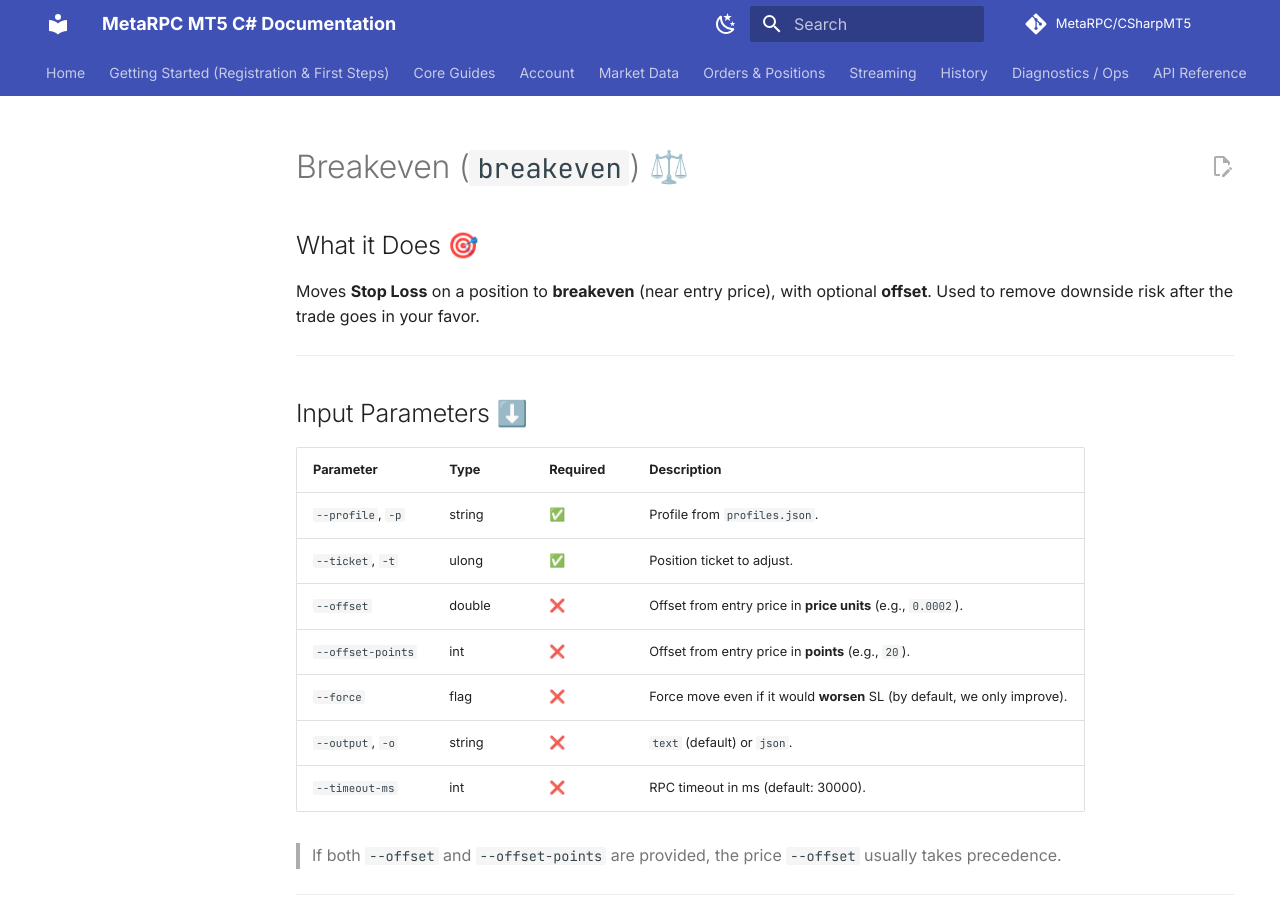
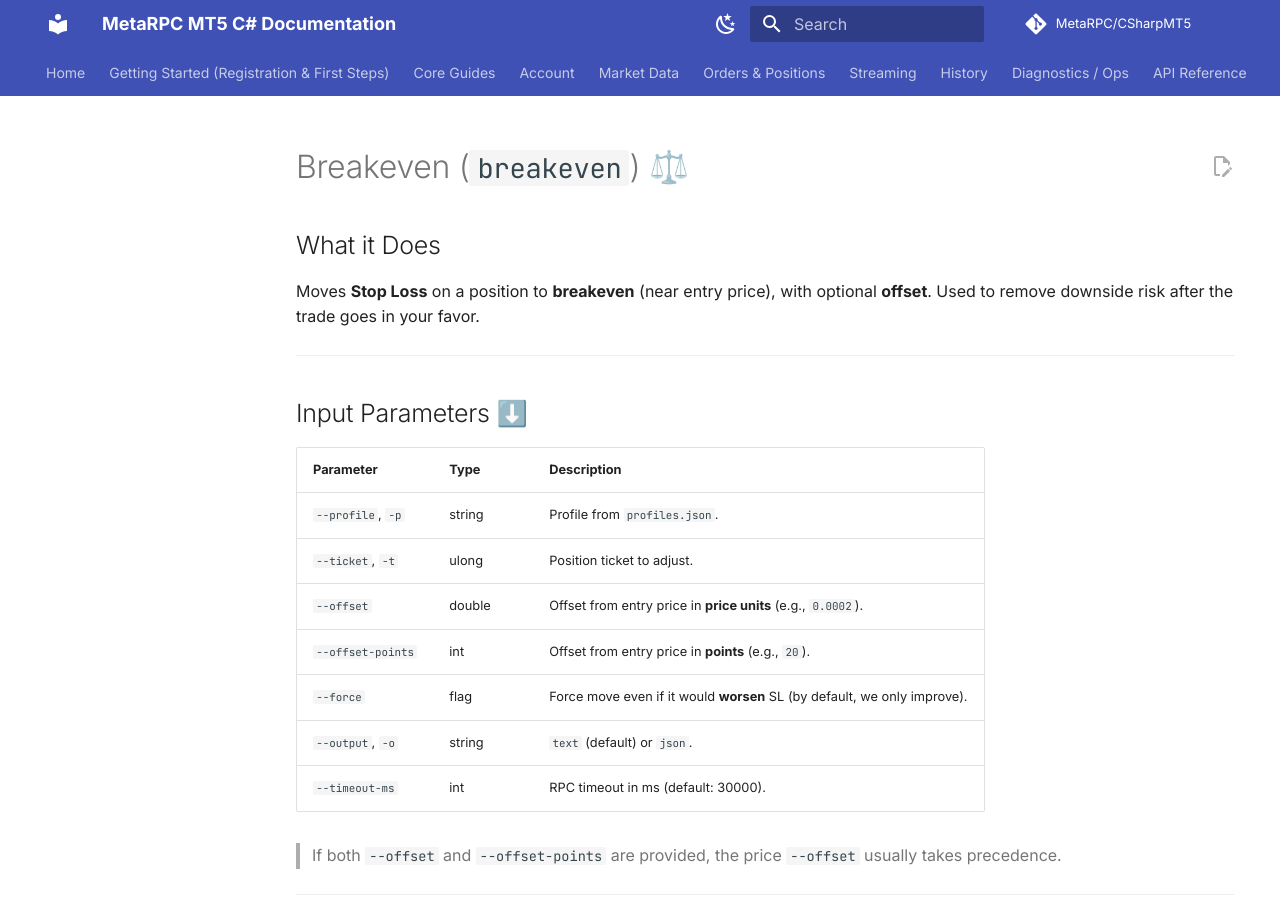
Before and after one commit to MetaRPC/CSharpMT5, an MkDocs documentation site: the page built from docs/Orders_Positions/Breakeven.md, in a window 1280 px wide and 900 px high. Built offline with MkDocs 1.6.1 and Material for MkDocs 9.7.7, drawn with Linux system fonts in a browser that asks for light colours; comment, search, counter and statistics services are not loaded.

Commit message:
Update Breakeven.md

```diff
--- a/docs/Orders_Positions/Breakeven.md
+++ b/docs/Orders_Positions/Breakeven.md
@@ -1,6 +1,6 @@
 # Breakeven (`breakeven`) ⚖️
 
-## What it Does 🎯
+## What it Does
 
 Moves **Stop Loss** on a position to **breakeven** (near entry price), with optional **offset**.
 Used to remove downside risk after the trade goes in your favor.
@@ -9,15 +9,15 @@ Used to remove downside risk after the trade goes in your favor.
 
 ## Input Parameters ⬇️
 
-| Parameter         | Type   | Required | Description                                                              |
-| ----------------- | ------ | -------- | ------------------------------------------------------------------------ |
-| `--profile`, `-p` | string | ✅        | Profile from `profiles.json`.                                            |
-| `--ticket`, `-t`  | ulong  | ✅        | Position ticket to adjust.                                               |
-| `--offset`        | double | ❌        | Offset from entry price in **price units** (e.g., `0.0002`).             |
-| `--offset-points` | int    | ❌        | Offset from entry price in **points** (e.g., `20`).                      |
-| `--force`         | flag   | ❌        | Force move even if it would **worsen** SL (by default, we only improve). |
-| `--output`, `-o`  | string | ❌        | `text` (default) or `json`.                                              |
-| `--timeout-ms`    | int    | ❌        | RPC timeout in ms (default: 30000).                                      |
+| Parameter         | Type   | Description                                                              |
+| ----------------- | ------ | ------------------------------------------------------------------------ |
+| `--profile`, `-p` | string | Profile from `profiles.json`.                                            |
+| `--ticket`, `-t`  | ulong  | Position ticket to adjust.                                               |
+| `--offset`        | double | Offset from entry price in **price units** (e.g., `0.0002`).             |
+| `--offset-points` | int    | Offset from entry price in **points** (e.g., `20`).                      |
+| `--force`         | flag   | Force move even if it would **worsen** SL (by default, we only improve). |
+| `--output`, `-o`  | string | `text` (default) or `json`.                                              |
+| `--timeout-ms`    | int    |  RPC timeout in ms (default: 30000).                                      |
 
 > If both `--offset` and `--offset-points` are provided, the price `--offset` usually takes precedence.
 
```
